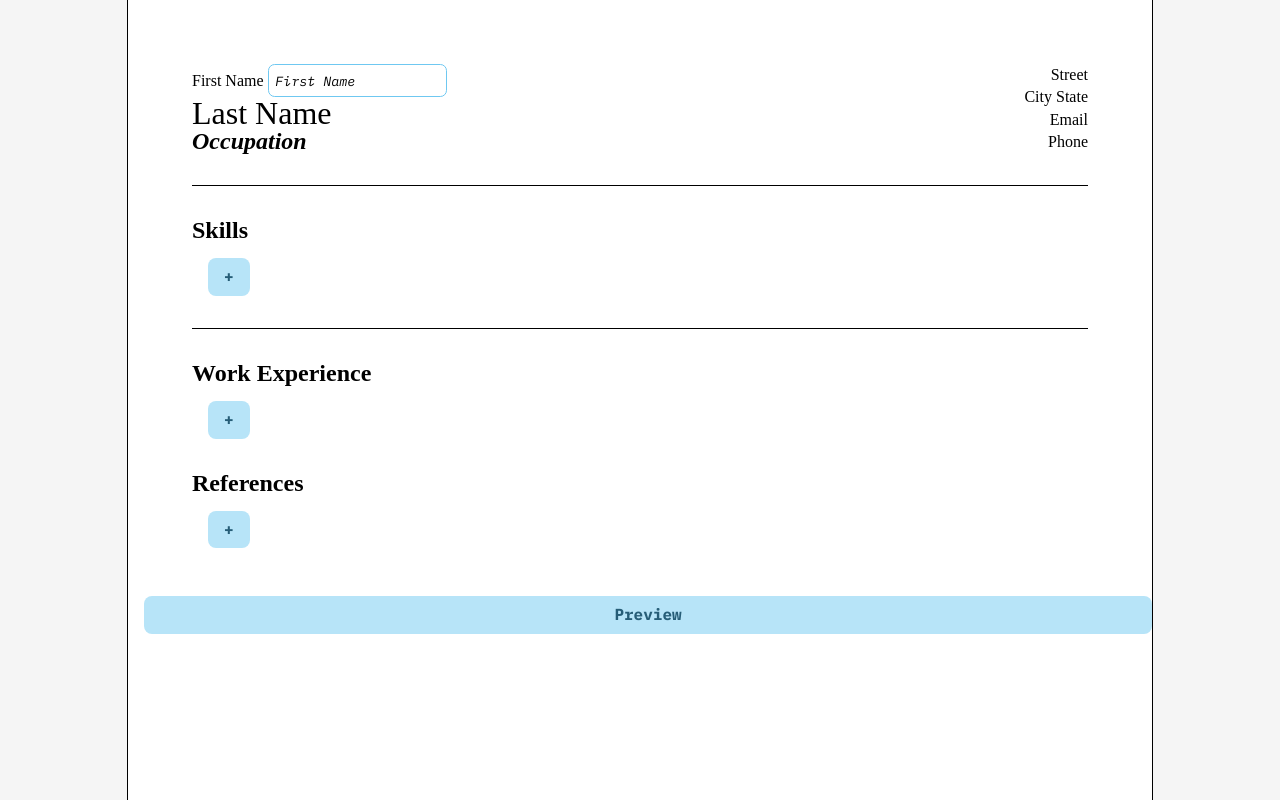
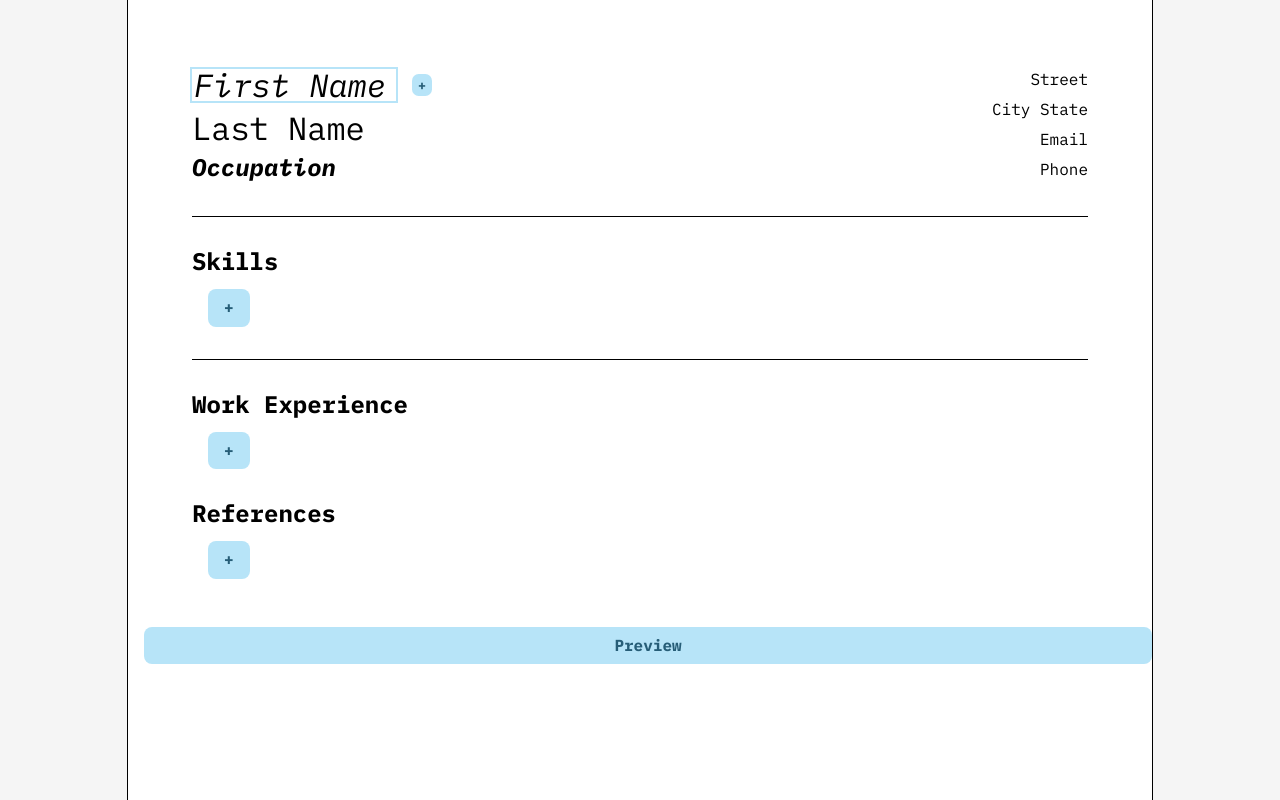
Before and after one commit to plsrd/cv-generator, a React (Create React App) app: page / in a window 1280 px wide. Both pictures are taken after a click on the element "First Name". Built offline with nearby package versions, Linux system fonts and the light colour scheme.

Commit message:
complete styling for ContactInfo section

```diff
--- a/src/components/EditableInput.js
+++ b/src/components/EditableInput.js
@@ -50,8 +50,9 @@ const EditableInput = (props) => {
 
   if(editing === true && preview === false) {
     return (
-      <form onSubmit={handleSubmit} ref={node}>
+      <form onSubmit={handleSubmit} ref={node} className='name-form'>
         <label> {label} </label>
+        {className === 'address' ? <button>+</button> : null}
         <input
           name={name}
           value={value}
@@ -59,7 +60,7 @@ const EditableInput = (props) => {
           placeholder={label}
           className= {`${className}-input`}
         />
-        <button>Add</button>
+        {className !== 'address' ? <button>+</button> : null}
       </form>
     )
   } else {
--- a/src/styles/app.css
+++ b/src/styles/app.css
@@ -1,16 +1,25 @@
-
-input {
-  font-family: 'IBM Plex Mono', monospace;
-  border: 1px solid #6fc8f1;
-  border-radius: .5em;
-  padding: .5em;
-}
+@import url('https://fonts.googleapis.com/css2?family=IBM+Plex+Mono:ital,wght@0,400;0,700;1,400;1,700&display=swap');
 
 body {
   background-color: whitesmoke;
   display: flex;
   flex-direction: column;
   align-items: center;
+  font-family: 'IBM Plex Mono', monospace;
+}
+
+button {
+  font-family: 'IBM Plex Mono', monospace;
+  color:#265d77;
+  background-color: #b7e4f8;
+  font-weight: bold;
+  border-radius: .5em;
+  border: none;
+}
+
+::placeholder {
+  color: black;
+  opacity: 1;
 }
 
 .header-text {
@@ -19,14 +28,8 @@ body {
 }
 
 .header-button {
-  font-family: 'IBM Plex Mono', monospace;
-  color:#265d77;
-  background-color: #b7e4f8;
-  border: none;
   padding: .5em 1em .6em 1em;
   font-size: 1em;
-  font-weight: bold;
-  border-radius: .5em;
   margin: 1em 0 0 1em;
 }
 
--- a/src/styles/contactInfo.css
+++ b/src/styles/contactInfo.css
@@ -1,11 +1,22 @@
 @import url('https://fonts.googleapis.com/css2?family=IBM+Plex+Mono:ital,wght@0,400;0,700;1,400;1,700&display=swap');
-
-
-.contact-info, .skill-section label {
+.contact-info label {
   display: none;
 }
 
+.contact-info input {
+  font-family: 'IBM Plex Mono', monospace;
+  font-style: italic;
+  border: none;
+  outline: 2px solid #b7e4f8;
+}
+
+.contact-info form {
+  display: flex;
+  flex-direction: row;
+}
+
 .contact-info {
+  height: 120px;
   margin: 4em 4em 0em 4em;
   padding-bottom: 2em;
   display: flex;
@@ -14,22 +25,39 @@
   border-bottom: 1px solid black;
 }
 
-.contact-info button {
-  display: none;
-}
-
 .name-container {
   display: flex;
   flex-direction: column;
-  justify-content: space-between;
+  justify-content: space-around;
+}
+
+.name-input {
+  height: 30px;
+  width: 200px;
+  font-size: 2em;
+  margin: 0 .5em 0 0;
+}
+
+.name {
+  font-size: 2em;
+}
+
+.name-container button {
+  align-self: center;
+  height: 22px;
+}
+
+.occupation-input {
+  height: 22px;
+  font-size: 1.5em;
+  margin: 0 .5em 0 0;
 }
 
 
-.contact-input {
-  font-family: 'IBM Plex Mono', monospace;
-  border: none;
-  margin: .5em;
-  font-size: 1em;
+.occupation {
+  font-size: 1.5em;
+  font-weight: bold;
+  font-style: italic;
 }
 
 .address-container {
@@ -39,17 +67,10 @@
   justify-content: space-around;
 }
 
-::placeholder {
-  color: black;
-  opacity: 1;
+.address-input {
+  height: 14px;
+  font-size: 1em;
+  text-align: end;
+  width: 300px;
+  margin-left: .5em;
 }
-
-.name {
-  font-size: 2em;
-}
-
-.occupation {
-  font-size: 1.5em;
-  font-weight: bold;
-  font-style: italic;
-}
--- a/src/styles/skills.css
+++ b/src/styles/skills.css
@@ -14,11 +14,6 @@
 .skill-section input {
   width: 200px;
 }
-
-::placeholder {
-  font-style: italic;
-}
-
 
 .hidden {
   display: none;
```
